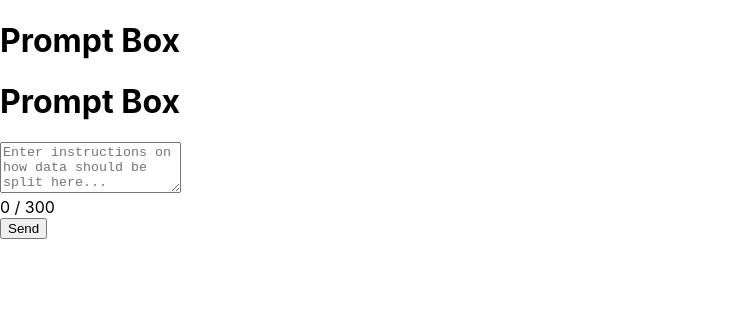
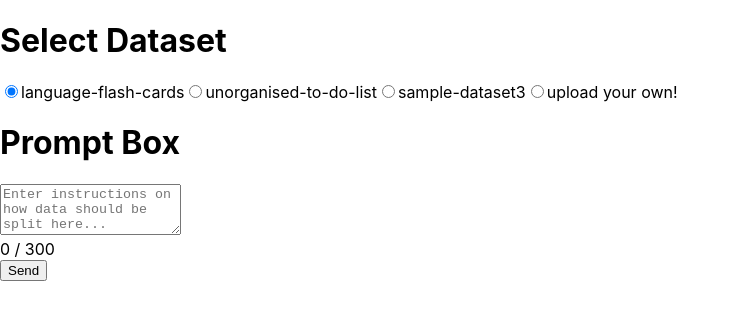
Before and after one commit to kyle-t01/dataset_splitter_with_ai, a React (Create React App) app in the folder frontend/: page / in a window 1280 px wide. Shown: the top 320 px of the page, without its empty margins (0-740 px from the left). Built offline with nearby package versions, Linux system fonts and the light colour scheme.

Commit message:
dataselector now visible in main page

```diff
--- a/frontend/src/App.js
+++ b/frontend/src/App.js
@@ -3,6 +3,7 @@ import './App.css';
 import { useEffect, useState } from 'react';
 // components
 import PromptBox from "./components/PromptBox"
+import DataSelector from './components/DataSelector';
 
 function App() {
   const [prompt, setPrompt] = useState(null);
@@ -20,14 +21,15 @@ function App() {
     console.log("response object", res);
   }
 
-  const handleOnPromptChanged = () => {
-    console.log("prompt changed")
+  const handleOnPromptChanged = (text) => {
+    setPrompt(text);
+    console.log(prompt)
   }
 
   return (
     <div className="App">
-      <h1>Prompt Box</h1>
-      <PromptBox onReponse={handleOnResponse} onPromptChanged={handleOnPromptChanged} />
+      <DataSelector />
+      <PromptBox onResponse={handleOnResponse} onPromptChanged={handleOnPromptChanged} />
     </div>
   );
 }
```
